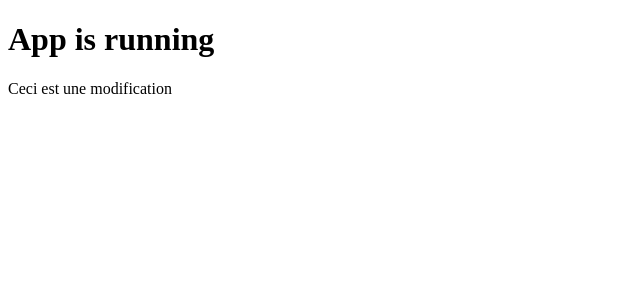
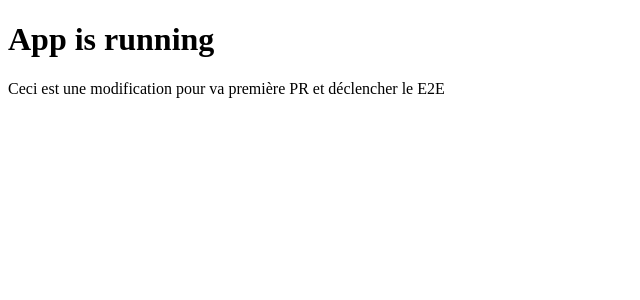
Before and after one commit to peacepilou/Frontend_project_template_Angular, an Angular app: page / in a window 1280 px wide. Shown: the top 300 px of the page, without its empty margins (0-640 px from the left). Built offline with nearby package versions, Linux system fonts and the light colour scheme.

Commit message:
trigger E2E

```diff
--- a/src/app/app.component.html
+++ b/src/app/app.component.html
@@ -1,2 +1,2 @@
 <h1>App is running</h1>
-<p>Ceci est une modification</p>
+<p>Ceci est une modification pour va première PR et déclencher le E2E</p>
```
